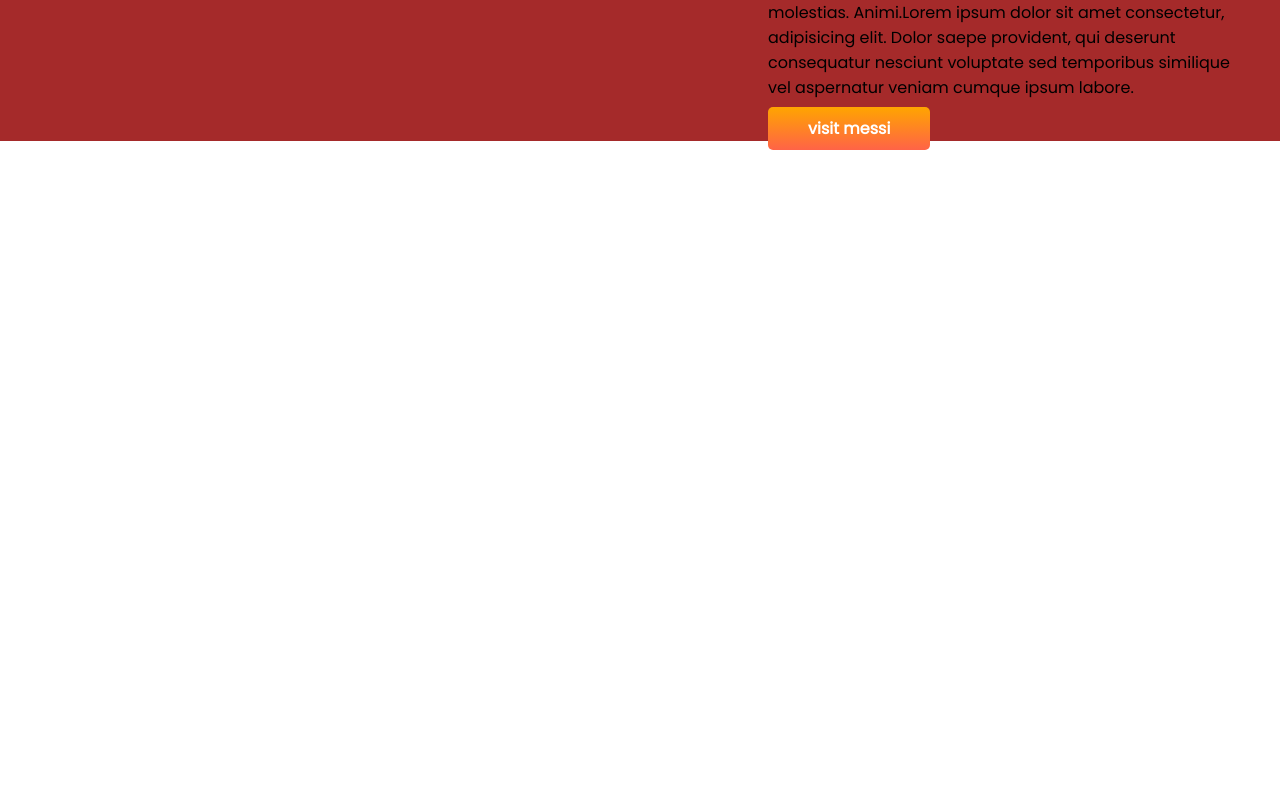
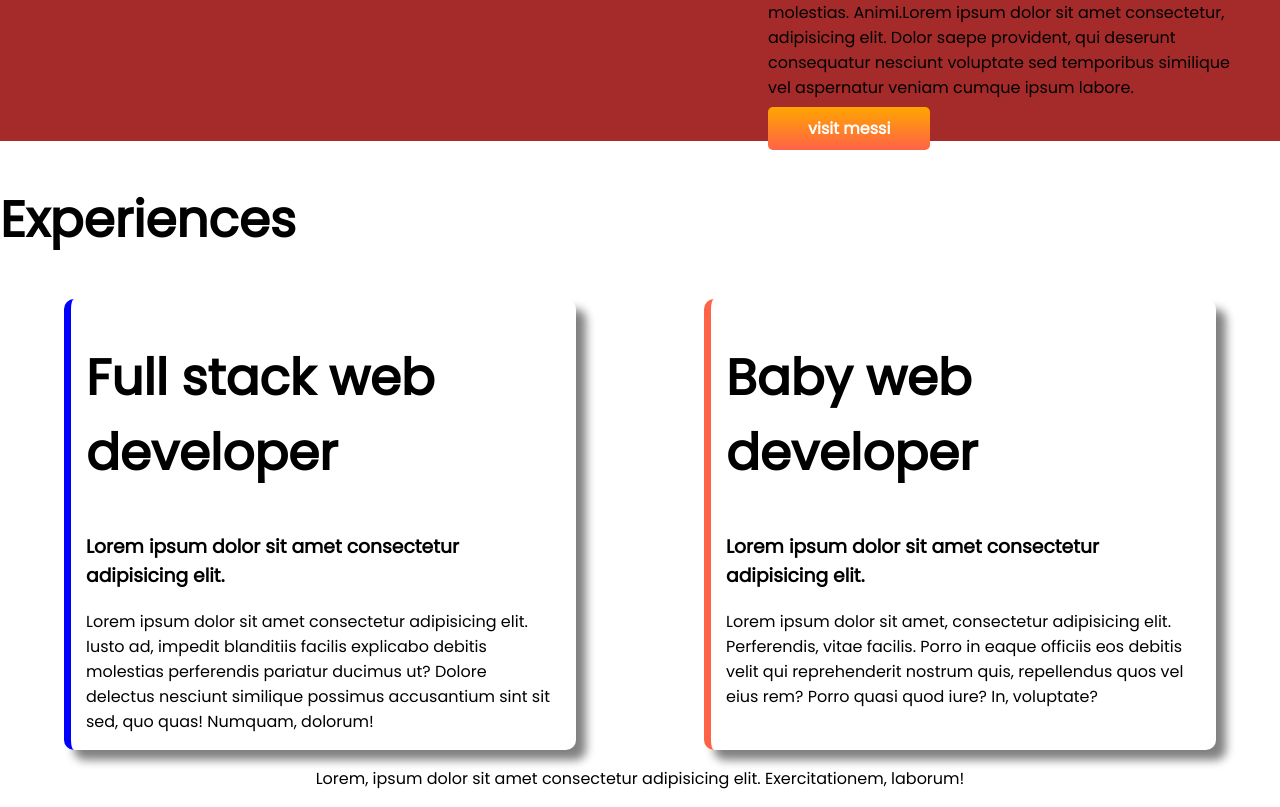
Before and after one commit to rukon20/my-protfolio, a plain HTML site: page index.html in a window 1280 px wide. Shown: the part 1050-1857 px from the top of the page. Before the commit the page ends 1200 px from the top, so only its background shows below. Drawn offline with Linux system fonts and the light colour scheme.

Commit message:
style and footer

```diff
--- a/index.html
+++ b/index.html
@@ -16,7 +16,7 @@
 
   <body>
     <!-- ------------------------section 1------------------------------- -->
-<section class="top-banner">
+<section class="top-banner flixable-container">
     <div class="half-width">
     <h1>Welcome To</h1>
   <h1><span class="orange-color">C R<span class="seven">7 . . . </span> World!</h1>
@@ -40,7 +40,7 @@
 </section>
 
 <!-- ------------------section  2-------------------------------- -->
-<section class="second-section">
+<section class="second-section  flixable-container">
     <div class="half-width">
         <img src="img/messi.jpg" alt="loading . . . . . . ." height="300px"  width="400px">
     </div>
@@ -56,5 +56,32 @@
 <a class="link-button" target="_blank" href="www.messi.com">visit messi</a>
     </div>
 </section>
+
+<!-- --------------------------------------section 3-------------------------------------------- -->
+<section class="experience-area">
+    <h1>Experiences</h1>
+
+
+<div class="flixable-container" >
+
+    <div id="full" class="half-width experience-item"  >
+        <h1>Full stack web developer</h1>
+        <h3>Lorem ipsum dolor sit amet consectetur adipisicing elit.</h3>
+        <p>Lorem ipsum dolor sit amet consectetur adipisicing elit. Iusto ad, impedit blanditiis facilis explicabo debitis molestias perferendis pariatur ducimus ut? Dolore delectus nesciunt similique possimus accusantium sint sit sed, quo quas! Numquam, dolorum!</p>
+    </div>
+
+    <div id="baby" class="half-width experience-item">
+        <h1>Baby web developer</h1>
+        <h3>Lorem ipsum dolor sit amet consectetur adipisicing elit.</h3>
+        <p>Lorem ipsum dolor sit amet, consectetur adipisicing elit. Perferendis, vitae facilis. Porro in eaque officiis eos debitis velit qui reprehenderit nostrum quis, repellendus quos vel eius rem? Porro quasi quod iure? In, voluptate?</p>
+    </div>
+
+</div>
+
+</section>
+
+<footer>
+    <p>Lorem, ipsum dolor sit amet consectetur adipisicing elit. Exercitationem, laborum!</p>
+</footer>
   </body>
 </html>
--- a/style.css
+++ b/style.css
@@ -13,7 +13,7 @@ h1 {
   font-size: 70px;
   font-weight: 1500;
 }
-section {
+.flixable-container {
   display: flex;
   margin-top: 10px;
 }
@@ -40,3 +40,20 @@ section {
 .second-section {
   background-color: brown;
 }
+.experience-item {
+  width: 40%;
+  margin-left: 5%;
+  margin-right: 5%;
+  padding-left: 15px;
+  border-radius: 10px;
+  box-shadow: 10px 10px 10px gray;
+}
+#baby {
+  border-left: 7px solid tomato;
+}
+#full {
+  border-left: 7px solid blue;
+}
+footer p {
+  text-align: center;
+}
```
